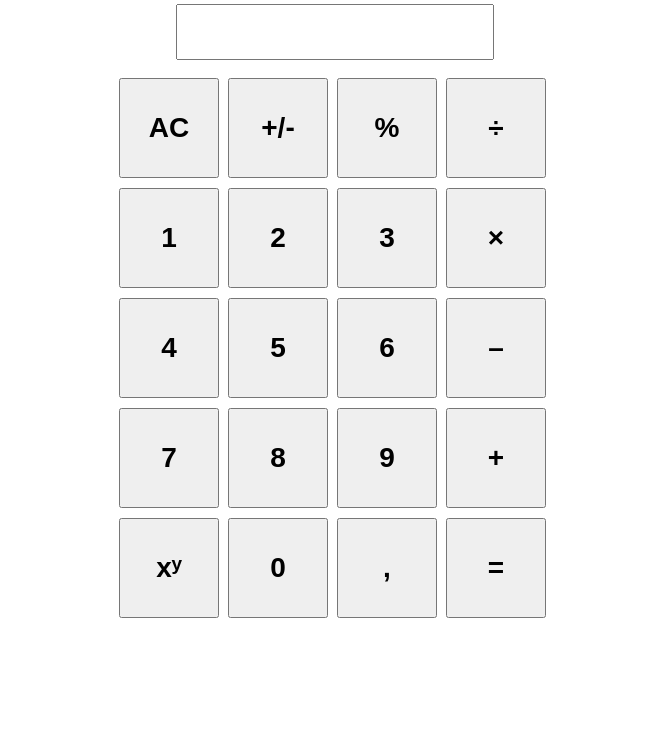
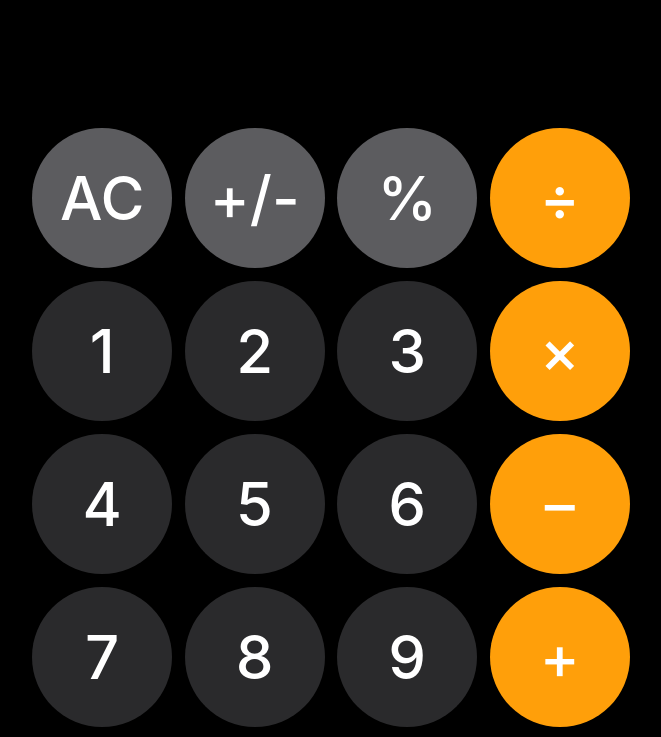
Before and after one commit to Askansz-Tech/CalculatorV1, a plain HTML site: page index.html in a window 1280 px wide. Shown: the part 76-813 px from the top of the page, without its empty margins (305-966 px from the left). Drawn offline with Linux system fonts and the light colour scheme.

Commit message:
Update styles.css

```diff
--- a/styles.css
+++ b/styles.css
@@ -4,20 +4,48 @@
     align-items: center;
     justify-content: center;
     margin: 0 auto;
+    font-family: -apple-system, BlinkMacSystemFont, "Segoe UI", Roboto, Helvetica, Arial, sans-serif;
 }
 
 button {
-    width: 100px;
-    height: 100px;
+    width: 140px;
+    height: 140px;
     text-align: center;
-    margin-right: 5px;
-    margin-bottom: 10px;
-    font-size: 28px;
-    font-weight: 700;
+    margin-right: 8px;
+    margin-bottom: 13px;
+    font-size: 60px;
+    font-weight: 500;
+    border-radius: 100px;
+    border: none;
+    color: #ffffff;
+    background-color: #2a2a2c;
+    font-family: -apple-system, BlinkMacSystemFont, "Segoe UI", Roboto, Helvetica, Arial, sans-serif;
+}
+
+button.op {
+    background-color: #ff9f0a;
+    font-family: -apple-system, BlinkMacSystemFont, "Segoe UI", Roboto, Helvetica, Arial, sans-serif;
+}
+
+button.top {
+    background-color: #5c5c5f;
+    font-family: -apple-system, BlinkMacSystemFont, "Segoe UI", Roboto, Helvetica, Arial, sans-serif;
 }
 
 #inputField {
-    width: 310px;
-    height: 50px;
-    font-size: 30px;
+    width: 560px;
+    height: 100px;
+    font-size: 80px;
+    text-align: right;
+    background-color: #000000;
+    border: none;
+    color: #ffffff;
+    font-weight: 500;
+    font-family: -apple-system, BlinkMacSystemFont, "Segoe UI", Roboto, Helvetica, Arial, sans-serif;
 }
+
+body {
+    font-family: -apple-system, BlinkMacSystemFont, "Segoe UI", Roboto, Helvetica, Arial, sans-serif;
+    background-color: #000000;
+    color: #ffffff;
+}
```
